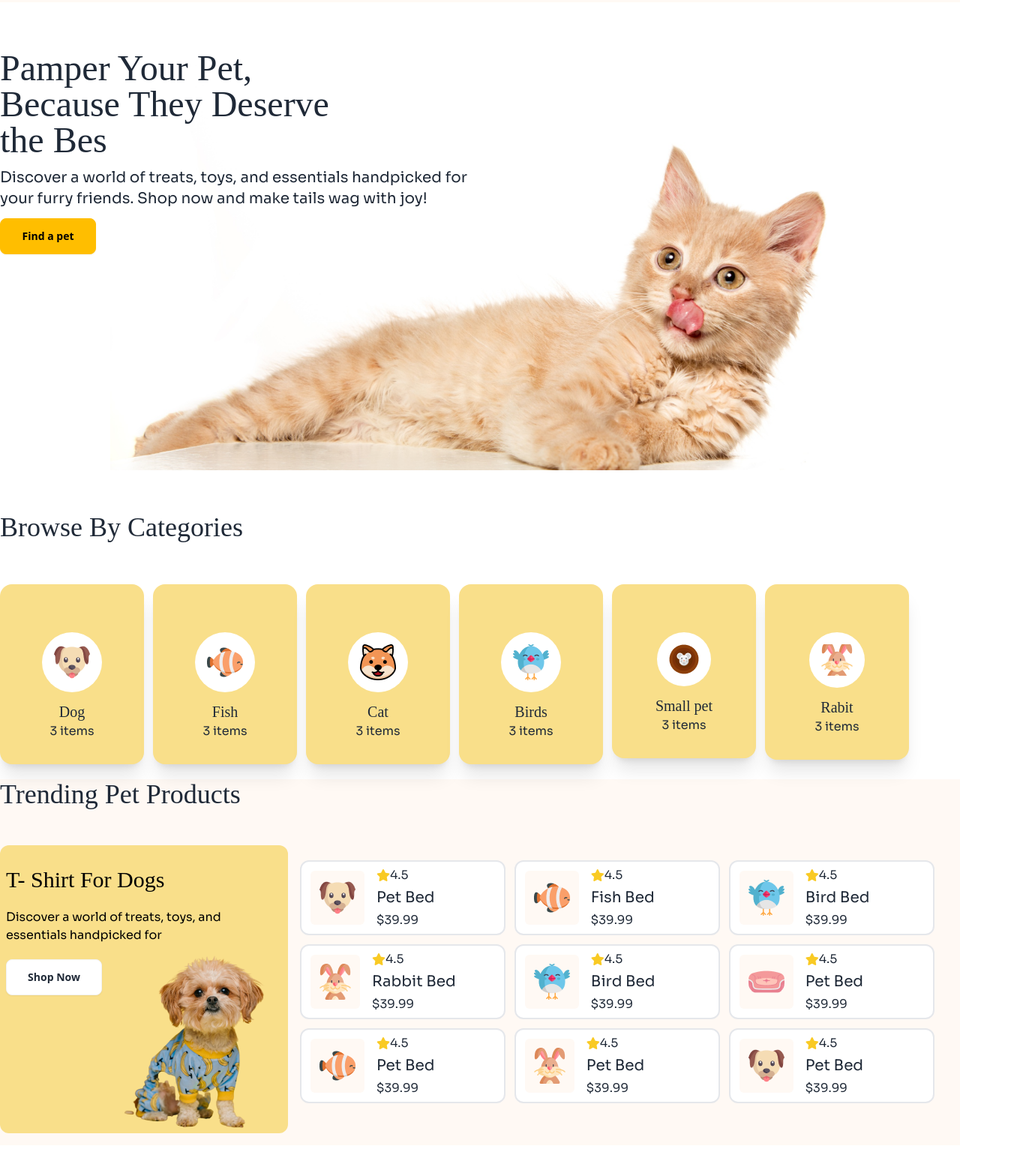
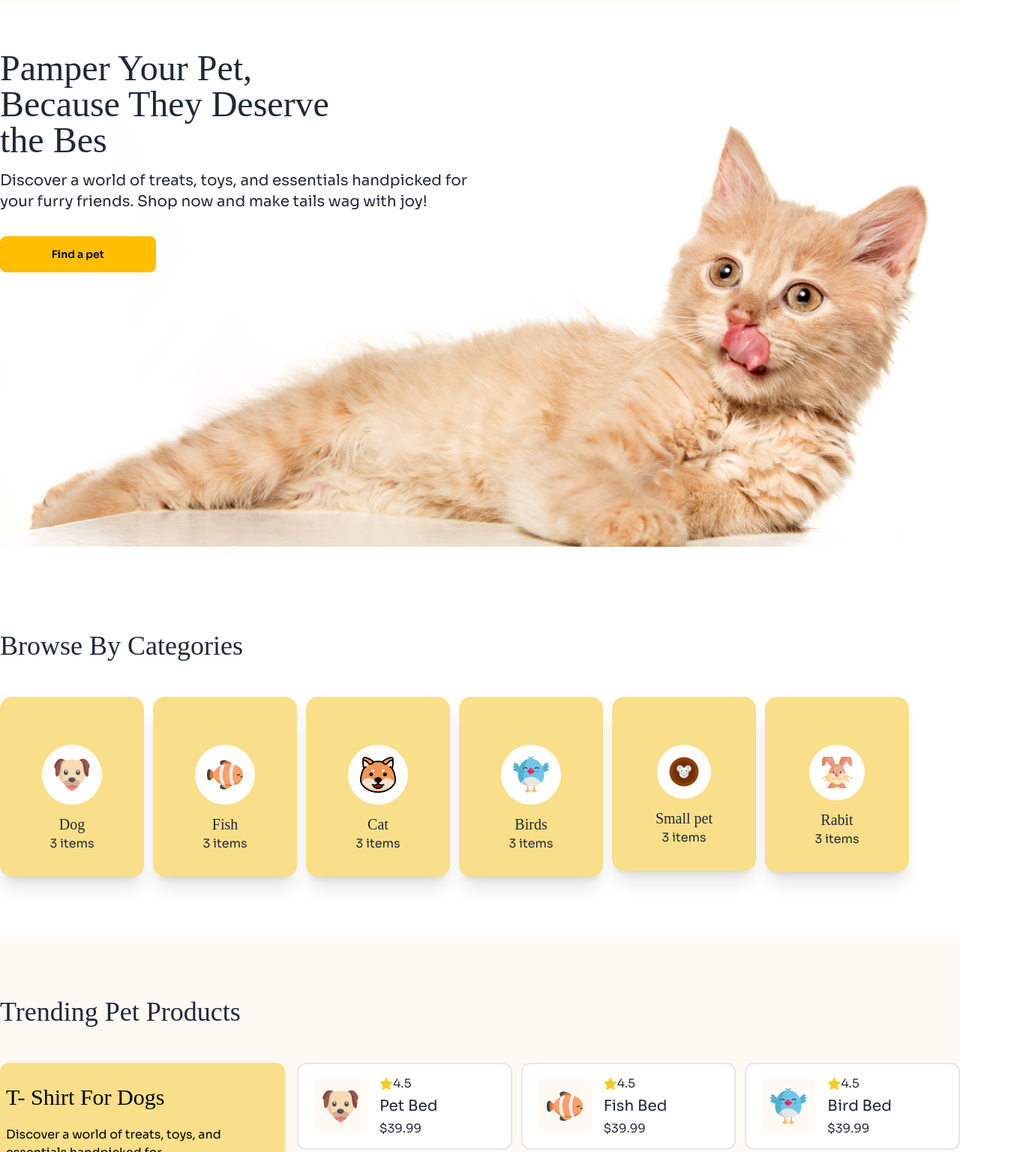
Before and after one commit to mahatab6/pet-shop, a plain HTML site: page index.html in a window 1280 px wide. Shown: the part 73-1609 px from the top of the page at 75% size, 1376 px wide, since content can reach past the window. Drawn offline with nearby package versions, Linux system fonts and the light colour scheme; a web font is replaced by a local one.

Commit message:
responsive design fix

```diff
--- a/index.html
+++ b/index.html
@@ -83,6 +83,7 @@
 
 </head>
 <body>
+
     <header>
 
         <!-- navbar-section -->
@@ -126,28 +127,36 @@
 
         <!-- hero-section -->
 
-        <section class="bg-contain bg-no-repeat bg-center   max-w-[1280px] mx-auto" style="background-image: url(./image/cat-big.png);">
+        <section class= "max-w-[1280px] mx-auto">
+            <div class="relative">
+                <div class="pt-44 sm:p-0">
+                    <img src="image/cat-big.png" alt="">
+                </div>
 
-            <div class="">
-                <h2 class="font-normal text-3xl md:text-5xl adlam mt-8 md:mt-16">Pamper Your Pet, <br>
+                <div class=" absolute left-0 top-0  z-1 ">
+                    <h2 class="font-normal text-3xl md:text-5xl adlam mt-3 md:mt-16 md:mb-4">Pamper Your Pet, <br>
                         Because They Deserve <br>
                         the Bes
                     </h2>
-                <p class="font-normal text-base md:text-xl sora mt-3  ">
+                    <p class="font-normal text-base md:text-xl sora mt-2 md:mb-6">
                         Discover a world of treats, toys, and essentials handpicked for <br>
                         your furry friends. Shop now and make tails wag with joy!
                     </p>
-                <button class="btn  btn-warning w-20 mt-3 md:w-32 mb-72">Find a pet</button>
+                    <button class="btn sora btn-warning w-2/6 mt-2">Find a pet</button>
+                </div>
+
             </div>
         </section>
+
     </header>
 
     <main>
 
+        <!-- Browse By Categories -->
 
-        <div class="max-w-[1280px] mx-auto mb-5  ">
-              <!-- Browse By Categories -->
-            <h2 class="font-normal text-2xl adlam md:text-4xl my-8 md:my-14  ">Browse By Categories</h2>
+        <div class="max-w-[1280px] mx-auto mb-20  ">
+
+            <h2 class="font-normal text-2xl adlam md:text-4xl mt-12 mb-8 md:mt-28 md:mb-12  ">Browse By Categories</h2>
 
             <section class="grid grid-cols-2 gap-3 md:flex md:flex-wrap ">
 
@@ -238,10 +247,11 @@
             </section>
         </div>
 
+        <!-- Trending Pet Products -->
         <section class=" bg-[#FFF9F4] ">
-            <!-- Trending Pet Products -->
+
             <div class="max-w-[1280px] mx-auto ">
-                <h2 class="font-normal text-2xl md:text-4xl adlam mb-12">Trending Pet Products</h2>
+                <h2 class="font-normal text-2xl md:text-4xl adlam mb-12 pt-6 md:pt-20">Trending Pet Products</h2>
 
                 <div class="md:flex  ">
 
@@ -251,10 +261,10 @@
                         <button class="btn bg-white w-32 mt-5">Shop Now</button>
                     </div>
 
-                    <div class="grid md:grid-cols-3 gap-3 md:ml-4 grid-cols-2 mt-5 md:mb-14">
+                    <div class="grid md:grid-cols-3 gap-3 md:ml-4 grid-cols-2 mt-5  md:mt-0 md:mb-14">
 
                         <div >
-                            <div class="flex items-center border-2  bg-white gap-4 rounded-xl ">
+                            <div class="flex items-center border-2  bg-white gap-4 rounded-xl p-2">
                                 <div class=" p-3 bg-[#FFF9F4] items-center my-3 ml-3 rounded-md">
                                     <img class="w-full" src="image/dog-cartoon.png" alt="">
                                 </div>
@@ -270,7 +280,7 @@
                             </div>
                         </div>
                         <div >
-                            <div class="flex items-center border-2  bg-white gap-4 rounded-xl ">
+                            <div class="flex items-center border-2  bg-white gap-4 rounded-xl p-2 ">
                                 <div class=" p-3 bg-[#FFF9F4] items-center my-3 ml-3 rounded-md">
                                     <img class="w-full" src="image/fish-cartoon.png" alt="">
                                 </div>
@@ -286,7 +296,7 @@
                             </div>
                         </div>
                         <div >
-                            <div class="flex items-center border-2  bg-white gap-4 rounded-xl ">
+                            <div class="flex items-center border-2  bg-white gap-4 rounded-xl p-2 ">
                                 <div class=" p-3 bg-[#FFF9F4] items-center my-3 ml-3 rounded-md">
                                     <img class="w-full" src="image/bird-cartoon.png" alt="">
                                 </div>
@@ -302,7 +312,7 @@
                             </div>
                         </div>
                         <div >
-                            <div class="flex items-center border-2  bg-white gap-4 rounded-xl ">
+                            <div class="flex items-center border-2  bg-white gap-4 rounded-xl p-2 ">
                                 <div class=" p-3 bg-[#FFF9F4] items-center my-3 ml-3 rounded-md">
                                     <img class="w-full" src="image/rabbit-cartoon.png" alt="">
                                 </div>
@@ -318,7 +328,7 @@
                             </div>
                         </div>
                         <div >
-                            <div class="flex items-center border-2  bg-white gap-4 rounded-xl ">
+                            <div class="flex items-center border-2  bg-white gap-4 rounded-xl p-2 ">
                                 <div class=" p-3 bg-[#FFF9F4] items-center my-3 ml-3 rounded-md">
                                     <img class="w-full" src="image/bird-cartoon.png" alt="">
                                 </div>
@@ -334,7 +344,7 @@
                             </div>
                         </div>
                         <div >
-                            <div class="flex items-center border-2  bg-white gap-4 rounded-xl ">
+                            <div class="flex items-center border-2  bg-white gap-4 rounded-xl p-2">
                                 <div class=" p-3 bg-[#FFF9F4] items-center my-3 ml-3 rounded-md">
                                     <img class="w-full" src="image/pet-couch.png" alt="">
                                 </div>
@@ -350,7 +360,7 @@
                             </div>
                         </div>
                         <div >
-                            <div class="flex items-center border-2  bg-white gap-4 rounded-xl ">
+                            <div class="flex items-center border-2  bg-white gap-4 rounded-xl p-2 ">
                                 <div class=" p-3 bg-[#FFF9F4] items-center my-3 ml-3 rounded-md">
                                     <img class="w-full" src="image/fish-cartoon.png" alt="">
                                 </div>
@@ -366,7 +376,7 @@
                             </div>
                         </div>
                         <div >
-                            <div class="flex items-center border-2  bg-white gap-4 rounded-xl ">
+                            <div class="flex items-center border-2  bg-white gap-4 rounded-xl p-2">
                                 <div class=" p-3 bg-[#FFF9F4] items-center my-3 ml-3 rounded-md">
                                     <img class="w-full" src="image/rabbit-cartoon.png" alt="">
                                 </div>
@@ -383,7 +393,7 @@
                         </div>
 
                         <div class="nav-btn">
-                            <div class="flex items-center border-2  bg-white gap-4 rounded-xl ">
+                            <div class="flex items-center border-2  bg-white gap-4 rounded-xl p-2 ">
                                 <div class=" p-3 bg-[#FFF9F4] items-center my-3 ml-3 rounded-md">
                                     <img class="w-full" src="image/dog-cartoon.png" alt="">
                                 </div>
@@ -408,8 +418,9 @@
             </div>
         </section>
 
+        <!-- low price section -->
         <section class="max-w-[1280px] mx-auto pb-80">
-            <!-- low price section -->
+
             <h2 class="font-normal text-2xl md:text-4xl adlam mb-12 mt-14">Everyday low Price</h2>
 
             <div class="md:flex gap-5  ">
@@ -452,9 +463,9 @@
     <footer class="bg-bg-color ">
 
         <!-- Newsletter section -->
-        <section class="relative r">
+        <section class="relative max-w-[1280px] mx-auto">
 
-                    <div class="md:flex bg-secondary items-center justify-center container xl:ml-24 rounded-b-xl absolute z-1 -mt-64 p-5" >
+                    <div class="md:flex bg-secondary items-center justify-center w-full rounded-b-xl absolute z-1 -mt-64 p-5" >
                         <div>
                             <img src="image/cute-pet-mid.png" alt="">
                         </div>
@@ -475,7 +486,7 @@
 
 
 
-        <div class="footer container mx-auto pb-10 pt-[450px] md:pt-56 text-justify md:items-end pl-3  ">
+        <div class="footer container mx-auto pb-14 pt-[450px] md:pt-56 text-justify md:items-end pl-3  ">
             <nav>
                         <div class="flex items-center gap-3">
                             <img src="image/logo-footer.png" alt="">
```
Lines whose indentation alone changed are shown as unchanged.
